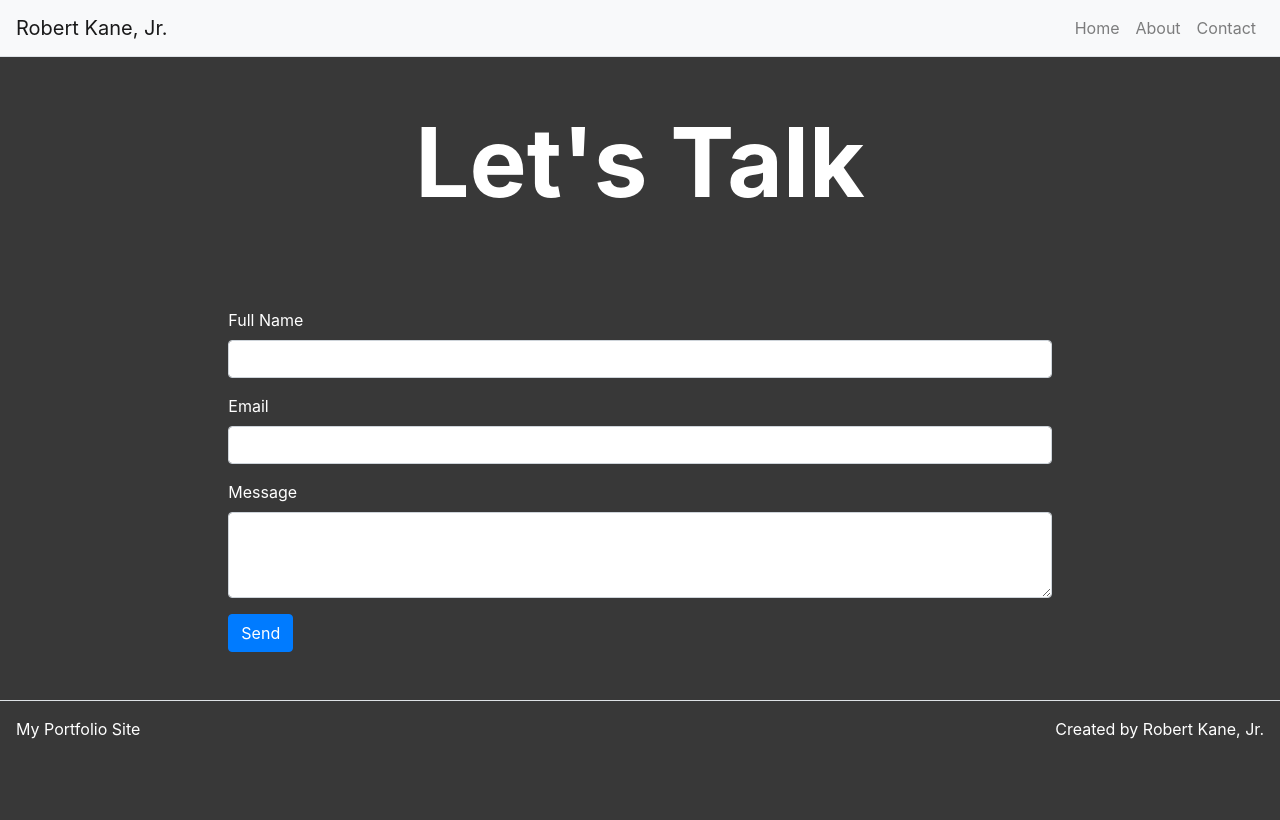
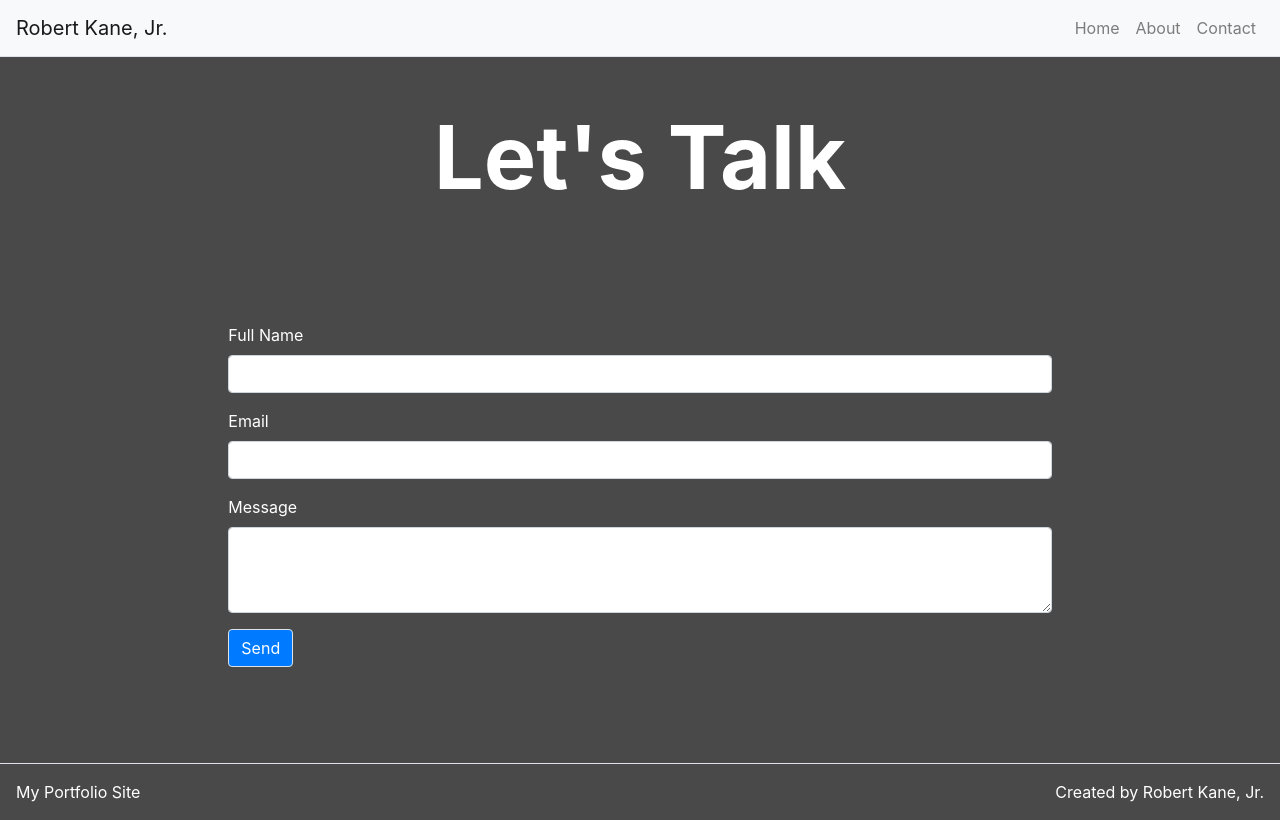
Before and after one commit to bkane90/new-portfolio, a React (Create React App) app in the folder portfolio-site/: page /contact in a window 1280 px wide. Built offline with nearby package versions, Linux system fonts and the light colour scheme.

Commit message:
additional formatting, add photo

```diff
--- a/portfolio-site/public/index.html
+++ b/portfolio-site/public/index.html
@@ -28,7 +28,7 @@
   </style>
 </head>
 
-<body style="background-color: rgb(56, 56, 56); color: rgb(255, 255, 255)">
+<body style="background-color: rgb(73, 73, 73); color: rgb(255, 255, 255)">
   <noscript>You need to enable JavaScript to run this app.</noscript>
   <div id="root"></div>
   <!--
--- a/portfolio-site/src/components/Carousel.jsx
+++ b/portfolio-site/src/components/Carousel.jsx
@@ -7,8 +7,6 @@ import Tesla from '../assets/images/Tesla.png';
 import BezosBot from '../assets/images/BezosBot.png';
 import Container from 'react-bootstrap/Container';
 import Row from 'react-bootstrap/Row';
-
-// 1000px x 1600px
 
 class Carousel extends React.Component {
 
--- a/portfolio-site/src/components/Footer.jsx
+++ b/portfolio-site/src/components/Footer.jsx
@@ -6,13 +6,13 @@ import Col from 'react-bootstrap/Col';
 function Footer() {
 
     return (
-        <footer className="mt-5">
+        <footer className="mt-5" bg="light" variant="light">
             <Container fluid={true}>
                 <Row className="border-top justify-content-between p-3">
-                    <Col className="p-0" md={3} sm={12}>
+                    <Col className="p-0 d-flex" md={3} sm={12}>
                         My Portfolio Site
                     </Col>
-                    <Col className="p-0 d-flex justify-content-end" md={3}>
+                    <Col className="p-0 d-flex justify-content-end" md={3} sm={12}>
                         Created by Robert Kane, Jr.
                     </Col>
                 </Row>
--- a/portfolio-site/src/components/Hero.jsx
+++ b/portfolio-site/src/components/Hero.jsx
@@ -9,9 +9,9 @@ function Hero(props) {
     return (
         <Jumbotron className="bg-transparent jumbotron-fluid p-0 text-center">
             <Container fluid={true}>
-                <Row className="justify-content-center py-5">
+                <Row className="justify-content-center pt-5 pb-4">
                     <Col md={8} sm={12}>
-                        {props.title && <h1 className="display-1 font-weight-bolder">{props.title}</h1>}
+                        {props.title && <h1 className="display-2 font-weight-bolder">{props.title}</h1>}
                         {props.subTitle && <h3 className="display-4 font-weight-light">{props.subTitle}</h3>}
                         {props.text && <h3 className="lead font-weight-light">{props.text}</h3>}
                     </Col>
--- a/portfolio-site/src/pages/AboutPage.jsx
+++ b/portfolio-site/src/pages/AboutPage.jsx
@@ -1,16 +1,23 @@
 import React from 'react';
+
+import Container from 'react-bootstrap/Container';
+import Row from 'react-bootstrap/Row';
+
 import Hero from '../components/Hero';
 import Content from '../components/Content';
 
-// import MyPhoto from '../assets/images/MyPhoto.png';
+
+import MyPhoto from '../assets/images/MyPhoto.png';
 
 function AboutPage(props) {
 
     return (
         <div>
             <Hero title={props.title} />
+            <Container fluid={true}>
+                <Row className="justify-content-center p-0">
 
-            {/* <img src={MyPhoto} className='MyPhoto' alt='Me' /> */}
+                    <img src={MyPhoto} className='MyPhoto pb-5' alt='Me' />
 
                     <Content>
                         <p>Hey there! I'm Bob Kane, a full-stack web developer with a background in finance and marketing. As an Ironhack graduate, I'm most familar with the technologies used in the MERN stack (MongoDB, Express.js, React.js, Node.js).</p>
@@ -21,6 +28,8 @@ function AboutPage(props) {
 
                         <p>When I'm not busy coding, you can usually find me enjoying some of my favorite hobbies. These include meditation, yoga, weight-training, snowboarding, DJing, cooking, fishing, and traveling. Besides programming languages, I'm also currently learning how to speak Spanish. Eventually I strive to be bilingual and add that to my dynamic skillset.</p>
                     </Content>
+                </Row>
+            </Container>
         </div>
     );
 
--- a/portfolio-site/src/pages/ContactPage.jsx
+++ b/portfolio-site/src/pages/ContactPage.jsx
@@ -1,11 +1,12 @@
 import React from 'react';
+import Axios from 'axios';
 
 import Form from 'react-bootstrap/Form';
 import Button from 'react-bootstrap/Button';
 
 import Hero from '../components/Hero';
 import Content from '../components/Content';
-import Axios from 'axios';
+
 
 class ContactPage extends React.Component {
 
@@ -69,7 +70,7 @@ class ContactPage extends React.Component {
                 <Hero title={this.props.title} />
 
                 <Content>
-                    <Form onSubmit={this.handleSubmit}>
+                    <Form className='py-5' onSubmit={this.handleSubmit}>
                         <Form.Group>
                             <Form.Label htmlFor="full-name">Full Name</Form.Label>
                             <Form.Control id="full-name" name="name" type="text" value={this.state.name} onChange={this.handleChange} />
@@ -85,7 +86,7 @@ class ContactPage extends React.Component {
                             <Form.Control id="message" name="message" as="textarea" rows="3" value={this.state.message} onChange={this.handleChange} />
                         </Form.Group>
 
-                        <Button className="d-inline-block" variant="primary" type="submit" disabled={this.state.disabled}>
+                        <Button className="d-inline-block border border-2 mr-3" variant="primary" type="submit" disabled={this.state.disabled}>
                             Send
                         </Button>
 
```
Also changed, not shown: 2 other files (tests, documents, lock files or other folders). Lines whose indentation alone changed are shown as unchanged.
